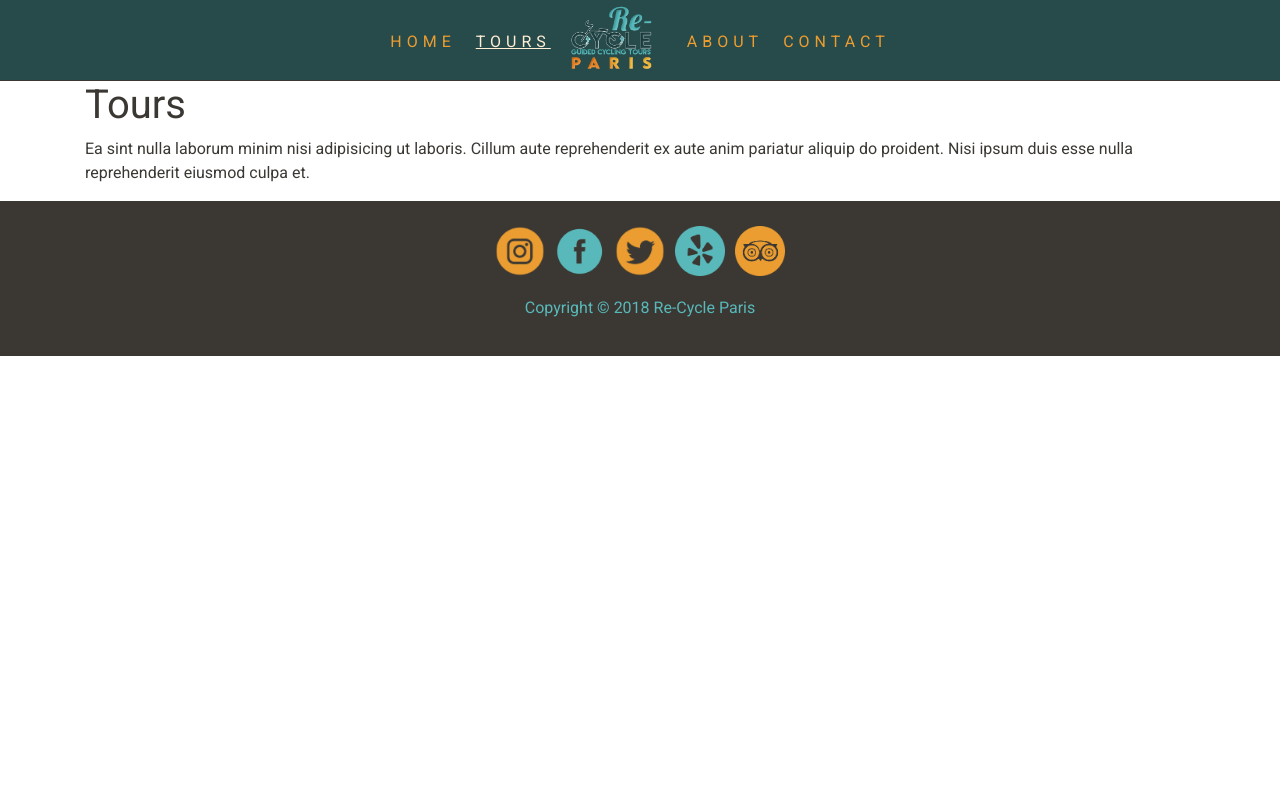
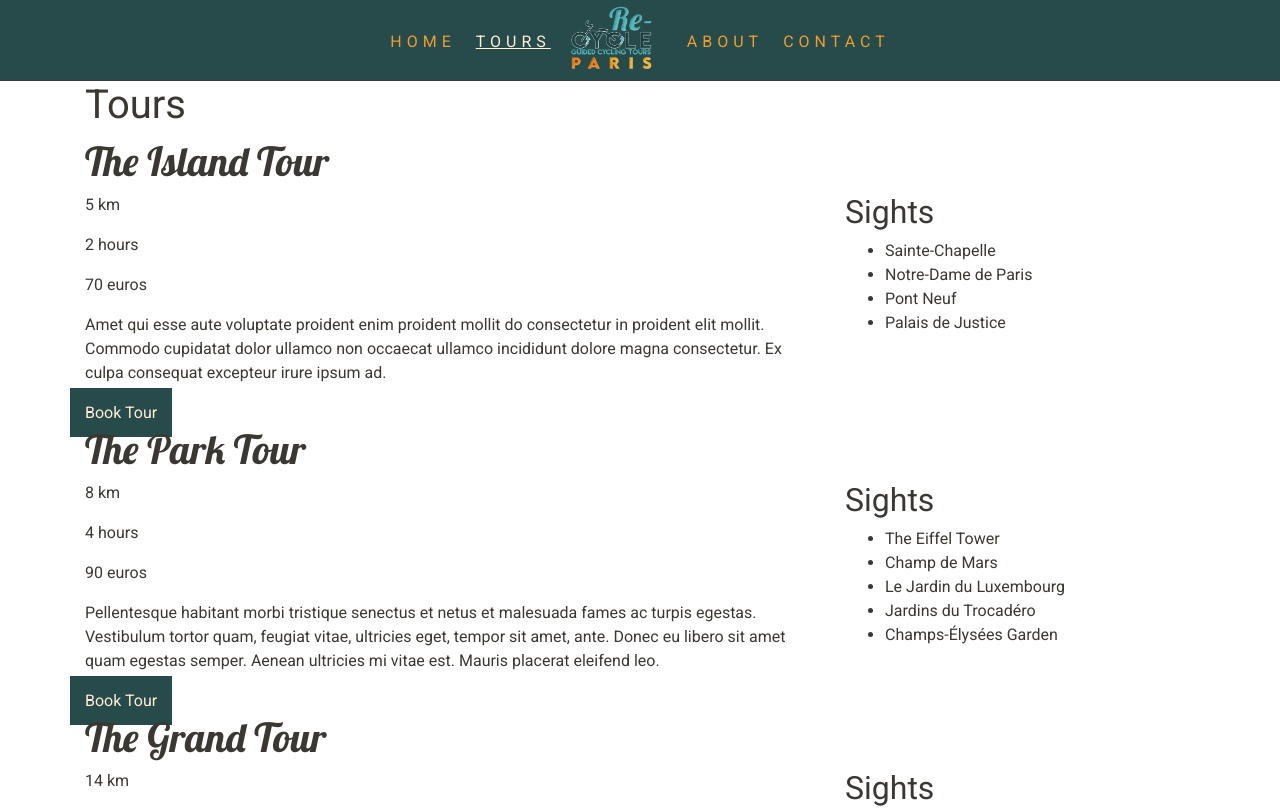
Before and after one commit to mie91/marie-berger-portfolio-2-html-and-css-ca, a React (Create React App) app: page /tours in a window 1280 px wide. Shown: the top 808 px of the page. Built offline with nearby package versions, Linux system fonts and the light colour scheme.

Commit message:
Added Tours and details

```diff
--- /dev/null
+++ b/src/assets/data/tours.json
@@ -0,0 +1,48 @@
+[
+    {
+        "id": 1,
+        "title":"The Island Tour",
+        "description": "Amet qui esse aute voluptate proident enim proident mollit do consectetur in proident elit mollit. Commodo cupidatat dolor ullamco non occaecat ullamco incididunt dolore magna consectetur. Ex culpa consequat excepteur irure ipsum ad.",
+        "attractions": ["Sainte-Chapelle","Notre-Dame de Paris", "Pont Neuf","Palais de Justice"],
+        "lenght": "5 km",
+        "duration": "2 hours",
+        "price": 70
+    },
+
+    {
+        "id": 2,
+        "title": "The Park Tour",
+        "description": "Pellentesque habitant morbi tristique senectus et netus et malesuada fames ac turpis egestas. Vestibulum tortor quam, feugiat vitae, ultricies eget, tempor sit amet, ante. Donec eu libero sit amet quam egestas semper. Aenean ultricies mi vitae est. Mauris placerat eleifend leo.",
+        "attractions": [
+            "The Eiffel Tower",
+            "Champ de Mars",
+            "Le Jardin du Luxembourg",
+            "Jardins du Trocadéro",
+            "Champs-Élysées Garden"
+        ],
+        "lenght": "8 km",
+        "duration": "4 hours",
+        "price": 90
+    },
+
+    {
+        "id": 3,
+        "title": "The Grand Tour",
+        "description": "At vero eos et accusamus et iusto odio dignissimos ducimus qui blanditiis praesentium voluptatum deleniti atque corrupti quos dolores et quas molestias excepturi sint occaecati cupiditate non provident, similique sunt in culpa qui officia deserunt mollitia animi, id est laborum et dolorum fuga. Et harum quidem rerum facilis est et expedita distinctio.",
+        "attractions": [
+            "Musée du Louvre",
+            "The Eiffel Towers",
+            "Champ de Mars",
+            "Le Jardin du Luxembourg",
+            "Champs-Élysées Garden",
+            "Moulin Rouge",
+            "Notre-Dame de Paris",
+            "Pont Neuf",
+            "Palais de Justice"
+        ],
+        "lenght": "14 km",
+        "duration": "5 hours",
+        "price": 120
+    }
+
+]
--- /dev/null
+++ b/src/components/tours/TourList.js
@@ -0,0 +1,44 @@
+import React from 'react';
+import TourData from "../../assets/data/tours.json";
+import { Button, Col, Container, Row } from "react-bootstrap";
+import MainHeader from "../layout/MainHeader";
+import SubHeader from "../layout/SubHeader";
+
+function TourList() {
+    return (
+        <div className="cardHolder">
+            {TourData.map((tourDetail) => {
+                return (
+                    <div className="tourCard" key={tourDetail.id}>
+                        <MainHeader title={tourDetail.title}/>
+                        <Row>
+                            <Col className="col-md-8">
+                            <div className="smallDetails">
+                                <p>{tourDetail.lenght}</p>
+                                <p>{tourDetail.duration}</p>
+                                <p>{tourDetail.price} euros</p>
+                            </div>
+                            <p>{tourDetail.description}</p>
+                            </Col>
+                            <Col className="col-md-4">
+                                <SubHeader title="Sights"/>
+                                <ul>
+                                    {tourDetail.attractions.map(attraction =>
+                                        <li>{attraction}</li>
+                                    )}
+                                </ul>
+
+                            </Col>
+                            <div className="mainButton"> <a href="/contact">Book Tour </a></div>
+
+                        </Row>
+
+                    </div>
+
+                );
+            })}
+        </div>
+    );
+}
+
+export default TourList;
--- a/src/components/tours/Tours.js
+++ b/src/components/tours/Tours.js
@@ -1,15 +1,13 @@
 import React from 'react';
 import { Container, Col, Row } from "react-bootstrap";
+import TourList from "./TourList";
 
 function Tours (){
     return (
         <div className="tours-bg">
             <Container>
             <h1>Tours</h1>
-
-                <div>Ea sint nulla laborum minim nisi adipisicing ut laboris. Cillum aute reprehenderit ex aute anim pariatur aliquip do proident. Nisi ipsum duis esse nulla reprehenderit eiusmod culpa et.
-                    <p></p>
-                </div>
+                    <TourList/>
             </Container>
         </div>
     );
```
